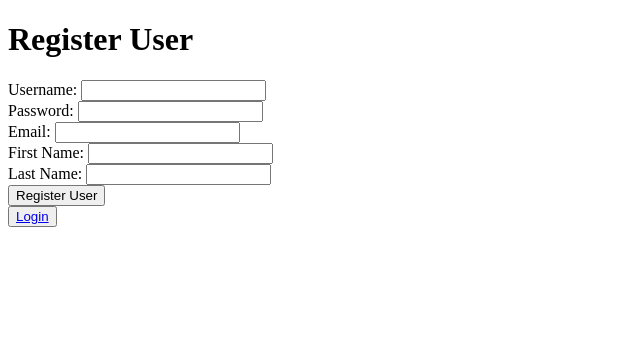
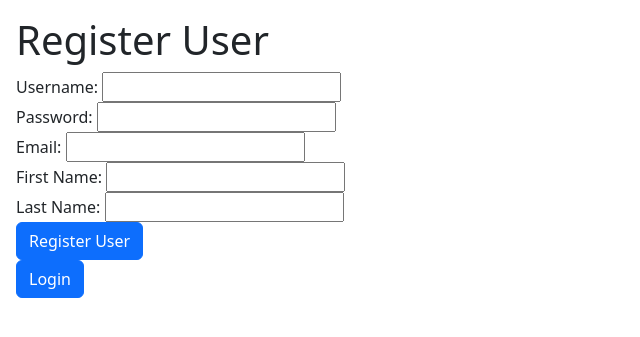
Before and after one commit to ross-brown/flask-notes, a Flask app: page /register in a window 1280 px wide. Shown: the top 337 px of the page, without its empty margins (0-640 px from the left). Run offline with Flask 3, Linux system fonts and the light colour scheme.

Commit message:
finish all routes and templates

```diff
--- a/app.py
+++ b/app.py
@@ -3,11 +3,11 @@
 
 import os
 
-from flask import Flask, jsonify, request, render_template, redirect, session, flash
+from flask import Flask, jsonify, request, render_template, redirect, session, flash, abort
 from flask_debugtoolbar import DebugToolbarExtension
 
 from models import connect_db, db, User, Note
-from forms import RegisterForm, LoginForm, LogoutForm, NoteForm
+from forms import RegisterForm, LoginForm, CSRFForm, NoteForm, EditNoteForm
 
 AUTH_KEY = "username"
 
@@ -38,6 +38,9 @@ def show_homepage():
 @app.route("/register", methods=["GET", "POST"])
 def show_register_form():
     """Display register form or submit register form."""
+
+    if session.get(AUTH_KEY):
+        return redirect(f"/users/{session[AUTH_KEY]}")
 
     form = RegisterForm()
 
@@ -90,7 +93,7 @@ def show_login_form():
 def logout_user():
     """Logs out user from session and redirects to root route."""
 
-    form = LogoutForm()
+    form = CSRFForm()
 
     if form.validate_on_submit():
         session.pop(AUTH_KEY, None)
@@ -103,7 +106,7 @@ def show_user_details(username):
     """Show template of user (everything except password)"""
 
     if session.get(AUTH_KEY) == username:
-        form = LogoutForm()
+        form = CSRFForm()
 
         user = User.query.filter_by(username=username).one_or_none()
 
@@ -112,9 +115,11 @@ def show_user_details(username):
         flash('Please log in as that user to view that page')
         return redirect('/')
 
-
+# TODO: add comments to separate sections of routes
 # POST /users/<username>/delete
 #     Remove the user from the database. Log the user out and redirect to /.
+
+
 @app.post("/users/<username>/delete")
 def delete_user(username):
     """Delete user from DB and redirect to homepage."""
@@ -132,8 +137,7 @@ def delete_user(username):
 
         return redirect("/")
     else:
-        flash('Please log in as that user to view that page')
-        return redirect('/')
+        abort(401)
 
 
 @app.route('/users/<username>/notes/add', methods=["GET", "POST"])
@@ -173,7 +177,7 @@ def show_edit_note_form(note_id):
     if not session.get(AUTH_KEY) == username:
         return redirect('/')
 
-    form = NoteForm(obj=note)
+    form = EditNoteForm(obj=note)
 
     if form.validate_on_submit():
         title = form.title.data
@@ -198,12 +202,21 @@ def show_edit_note_form(note_id):
 @app.post('/notes/<int:note_id>/delete')
 def delete_note(note_id):
     """Deletes a note and redirects"""
-    note = Note.query.get(note_id)
-    user = note.user
 
-    db.session.delete(note)
-    db.session.commit()
+    form = CSRFForm()
 
-    return redirect(f"/users/{user.username}")
+    if form.validate_on_submit():
+        note = Note.query.get(note_id)
+        user = note.user
+
+        if session[AUTH_KEY] == user.username:
+
+            db.session.delete(note)
+            db.session.commit()
+
+        return redirect(f"/users/{user.username}")
+
+    else:
+        return redirect("/")
 # POST /notes/<note-id>/delete
 #     Delete a note and redirect to /users/<username>.
--- a/forms.py
+++ b/forms.py
@@ -10,7 +10,7 @@ class RegisterForm(FlaskForm):
                            InputRequired(), Length(max=20)])
 
     password = PasswordField("Password: ", validators=[
-                           InputRequired(), Length(max=100)])
+        InputRequired(), Length(max=100)])
 
     email = StringField("Email: ", validators=[
                         InputRequired(), Email(), Length(max=50)])
@@ -29,10 +29,10 @@ class LoginForm(FlaskForm):
                            InputRequired(), Length(max=20)])
 
     password = PasswordField("Password: ", validators=[
-                           InputRequired(), Length(max=100)])
+        InputRequired(), Length(max=100)])
 
 
-class LogoutForm(FlaskForm):
+class CSRFForm(FlaskForm):
     """ Form just for CSRF Protection"""
 
 
@@ -43,3 +43,7 @@ class NoteForm(FlaskForm):
 
     content = TextAreaField("Content: ", validators=[
                             InputRequired()])
+
+#TODO: use this
+class EditNoteForm(NoteForm):
+    """Form for editing notes."""
--- a/templates/base.html
+++ b/templates/base.html
@@ -5,9 +5,11 @@
   <meta charset="UTF-8">
   <meta name="viewport" content="width=device-width, initial-scale=1.0">
   <title>Notes App</title>
+  <link href="https://cdn.jsdelivr.net/npm/bootstrap@5.3.1/dist/css/bootstrap.min.css" rel="stylesheet"
+    integrity="sha384-4bw+/aepP/YC94hEpVNVgiZdgIC5+VKNBQNGCHeKRQN+PtmoHDEXuppvnDJzQIu9" crossorigin="anonymous">
 </head>
 
-<body>
+<body class="m-3">
   {% block title %}{% endblock %}
   {% block content %}
   {% endblock %}
--- a/templates/login.html
+++ b/templates/login.html
@@ -24,7 +24,7 @@
 
   {% endfor %}
 
-  <button class="user-login-submit" type="submit">Login User</button>
+  <button class="btn btn-primary" type="submit">Login User</button>
 </form>
 
 {% endblock %}
--- a/templates/register.html
+++ b/templates/register.html
@@ -23,8 +23,8 @@
 
   {% endfor %}
 
-  <button class="new-user-submit" type="submit">Register User</button>
+  <button class="btn btn-primary" type="submit">Register User</button>
 </form>
 
-<button><a class="btn btn-primary" href="/login">Login</a></button>
+<a class="btn btn-primary" href="/login">Login</a>
 {% endblock %}
```
